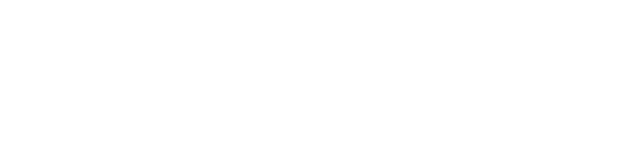
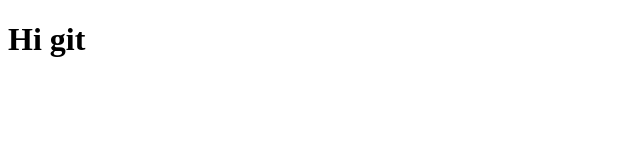
Before and after one commit to ChiortProkaznik/git-test, a plain HTML site: page index.html in a window 1280 px wide. Shown: the whole page, without its empty margins (0-640 px from the left). Drawn offline with Linux system fonts and the light colour scheme.

Commit message:
+ заголовок

```diff
--- a/index.html
+++ b/index.html
@@ -5,6 +5,9 @@
     <title>Document</title>
 </head>
 <body>
+   <h1>
+       Hi git
+   </h1>
 
 </body>
 </html>
```
